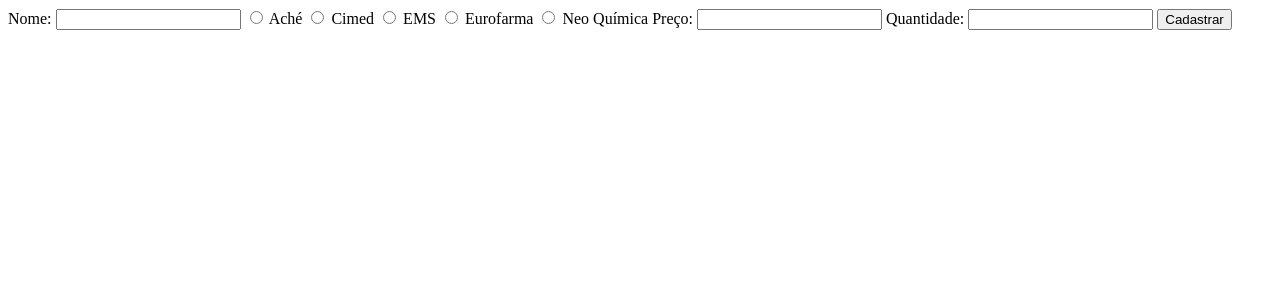
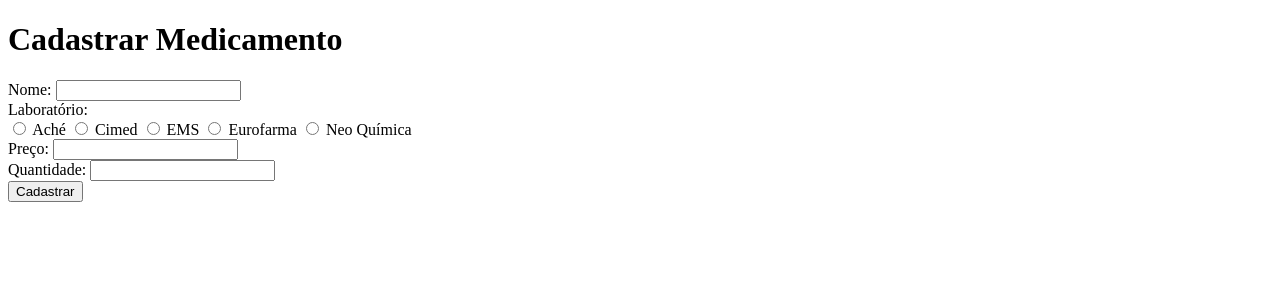
Before and after one commit to iampedroeduardo/FarmaciaBackend, a CodeIgniter 4 app: the page made by Trabalho Farmacia/app/Views/cadastro.php in a window 1280 px wide. Shown: the top 300 px of the page. Run offline with PHP 8.4 and a stand-in for CodeIgniter, Linux system fonts and the light colour scheme; the template is opened without the code that fills it, so the values that code supplies are empty; some libraries are stand-ins or nearby versions.

Commit message:
Update cadastro.php

```diff
--- a/Trabalho Farmacia/app/Views/cadastro.php
+++ b/Trabalho Farmacia/app/Views/cadastro.php
@@ -6,9 +6,13 @@
     <title>Farmácia</title>
 </head>
 <body>
+    <h1>Cadastrar Medicamento</h1>
     <form action="cadastrar" method="post" enctype="multipart/form-data">
         <label for="nome">Nome:</label>
         <input type="text" name="nome">
+        <br>
+        <label for="laboratorio">Laboratório:</label>
+        <br>
         <input type="radio" name="laboratorio" value="Aché">
         <label for="laboratorio">Aché</label>
         <input type="radio" name="laboratorio" value="Cimed">
@@ -19,10 +23,13 @@
         <label for="laboratorio">Eurofarma</label>
         <input type="radio" name="laboratorio" value="Neo Química">
         <label for="laboratorio">Neo Química</label>
+        <br>
         <label for="preco">Preço:</label>
         <input type="number" step="0.01" name="preco">
+        <br>
         <label for="quantidade">Quantidade:</label>
         <input type="number" name="quantidade">
+        <br>
         <input type="submit" value="Cadastrar">
     </form>
 </body>
```
